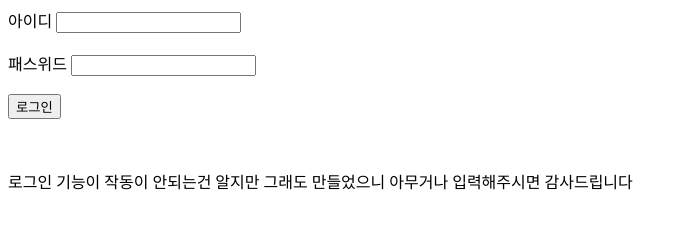
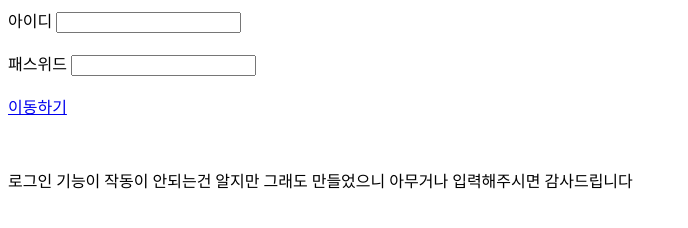
Before and after one commit to charies527/my-first-web-site, a plain HTML site: page 0327w/login.html in a window 1280 px wide. Shown: the whole page, without its empty margins (0-688 px from the left). Drawn offline with Linux system fonts and the light colour scheme.

Commit message:
Update login.html

```diff
--- a/0327w/login.html
+++ b/0327w/login.html
@@ -18,7 +18,7 @@
         <input type="password">
         <br>
         <br>
-        <button type="submit">로그인</button>
+        <a href="index.html">이동하기</a>
     </form>
 
     <br>
```
